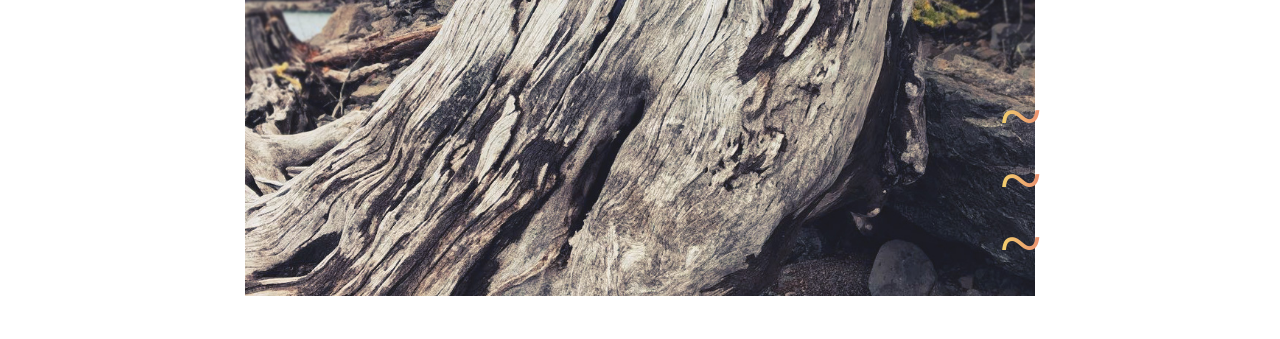
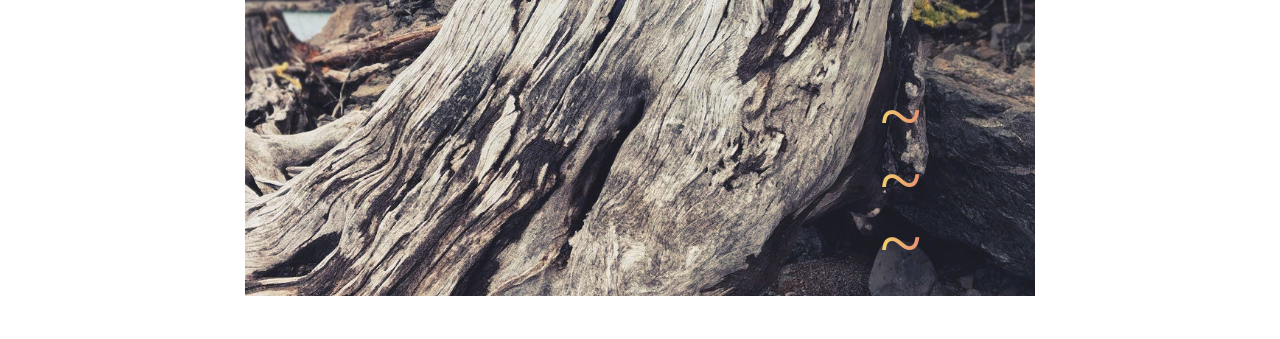
Before and after one commit to zwalkerdesign/zwalkerdesign.github.io, a Jekyll site: the page about-me.html, which Jekyll copies as it is, in a window 1280 px wide. Shown: the part 350-689 px from the top of the page. Built offline with Jekyll 4.4.1, drawn with Linux system fonts in a browser that asks for light colours; nearby versions of some CDN libraries; some web fonts are replaced.

Commit message:
Update style.css

```diff
--- a/css/style.css
+++ b/css/style.css
@@ -248,6 +248,24 @@ h1.squiggles{
 	background: linear-gradient(to right, #F2D26D 0%, #EA8D71 100%);
 	-webkit-background-clip: text;
 	-webkit-text-fill-color: transparent;
+}
+
+@media only screen and (max-width: 1600px){
+h1.squiggles{
+	font-family: Arbutus Slab;
+	font-style: normal;
+	font-weight: normal;
+	font-size: 6vw;
+	color: #F2D26C;
+	line-height: .825em;
+	text-align: right;
+	position: absolute;
+    top: 60%;
+    left: 80%;
+	background: linear-gradient(to right, #F2D26D 0%, #EA8D71 100%);
+	-webkit-background-clip: text;
+	-webkit-text-fill-color: transparent;
+}
 }
 
 @media only screen and (max-width: 600px){
```
